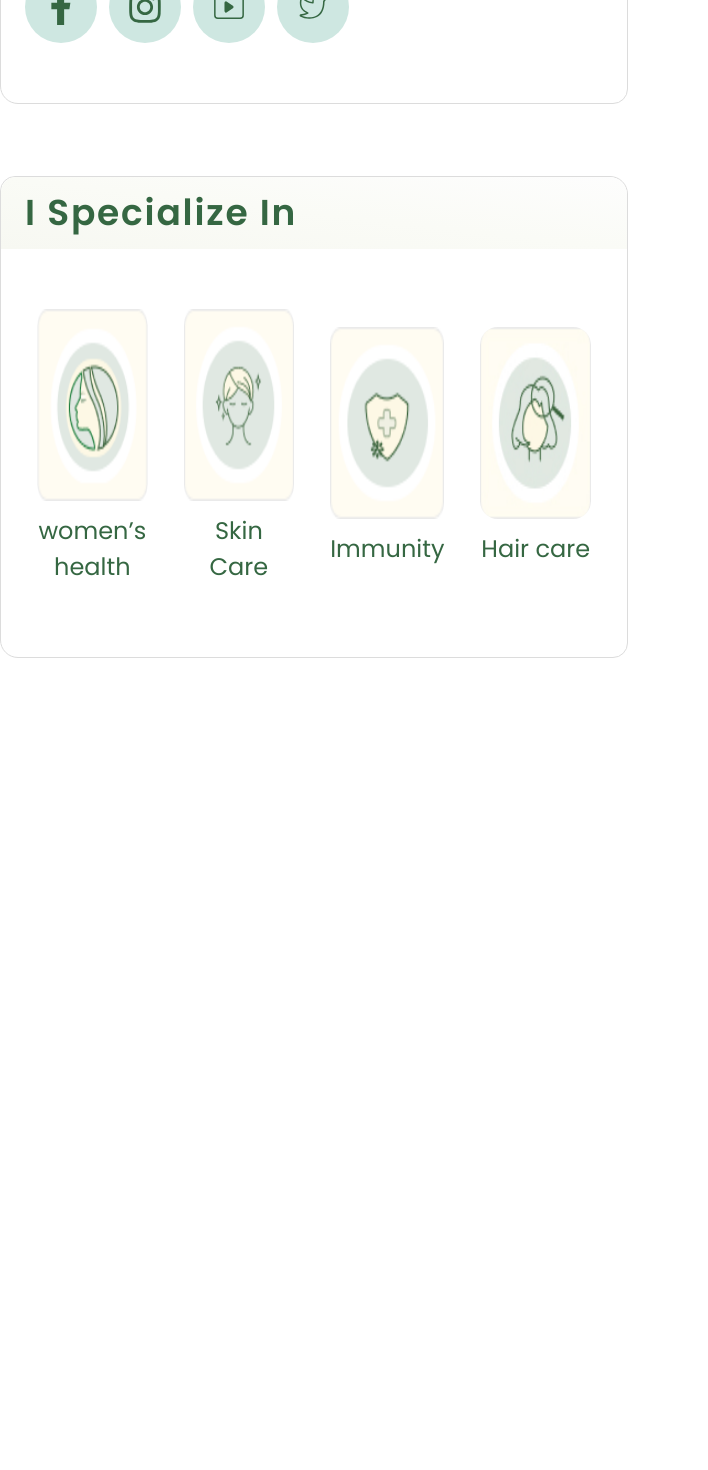
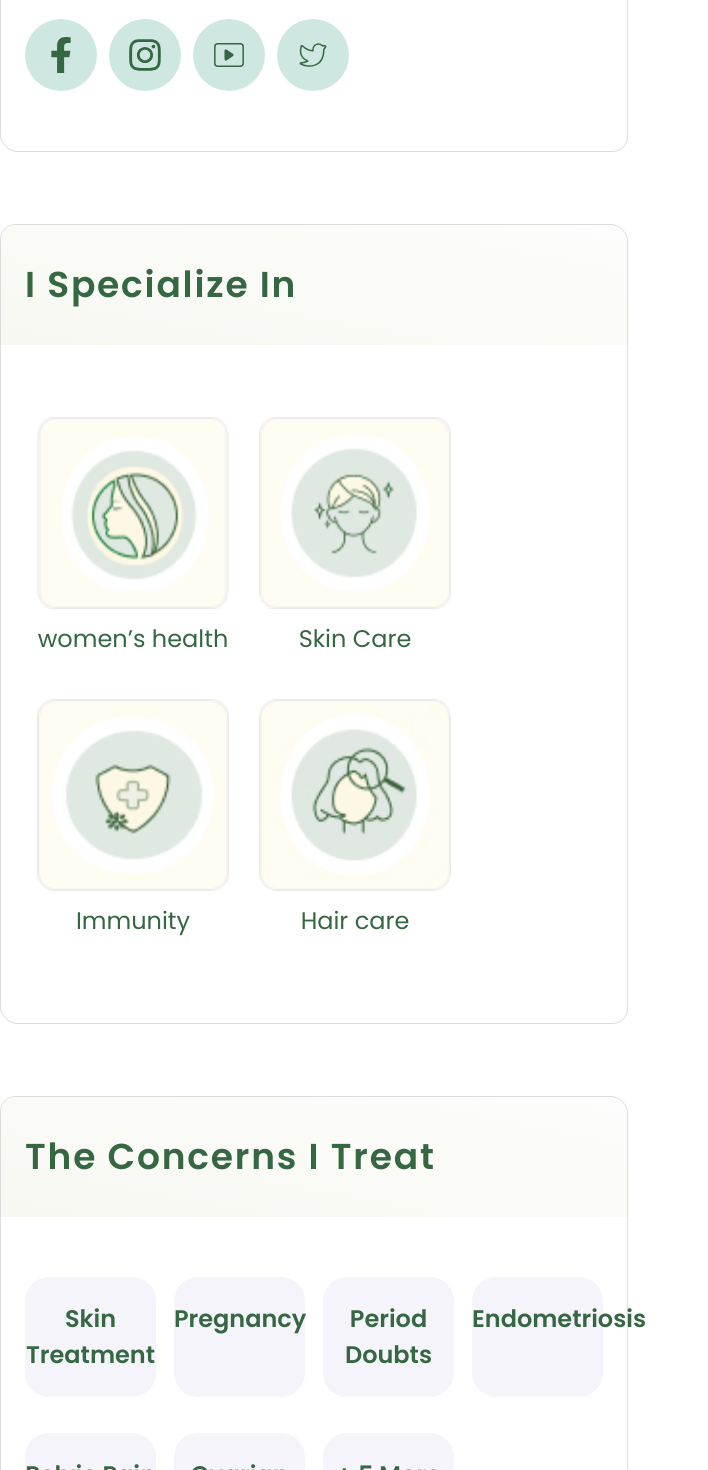
Before and after one commit to subroto23/jobTask-Doctor, a React (Vite) app: page /find-doctors in a window 1280 px wide. Shown: the part 1330-2800 px from the top of the page, without its empty margins (0-708 px from the left). Before the commit the page ends 1988 px from the top, so only its background shows below. Built offline with nearby package versions, Linux system fonts and the light colour scheme.

Commit message:
Exprience and Wordk

```diff
--- /dev/null
+++ b/src/components/ConcernsTreat/ConcernsTreat.tsx
@@ -0,0 +1,35 @@
+import TitleBasedSection from "../../utlis/SectionDecleration/TitleBasedSection";
+
+const ConcernsTreat = () => {
+  return (
+    <TitleBasedSection title={"The Concerns I Treat"}>
+      <div className="grid md:grid-cols-4 gap-x-3 gap-y-6">
+        <div className="bg-skin-specilist-btn text-center py-4 rounded-2xl">
+          <span className="text-skin-primary font-semibold">
+            Skin Treatment
+          </span>
+        </div>
+        <div className="bg-skin-specilist-btn text-center py-4 rounded-2xl">
+          <span className="text-skin-primary font-semibold">Pregnancy</span>
+        </div>
+        <div className="bg-skin-specilist-btn text-center py-4 rounded-2xl">
+          <span className="text-skin-primary font-semibold">Period Doubts</span>
+        </div>
+        <div className="bg-skin-specilist-btn text-center py-4 rounded-2xl">
+          <span className="text-skin-primary font-semibold">Endometriosis</span>
+        </div>
+        <div className="bg-skin-specilist-btn text-center py-4 rounded-2xl">
+          <span className="text-skin-primary font-semibold">Pelvic Pain</span>
+        </div>
+        <div className="bg-skin-specilist-btn text-center py-4 rounded-2xl">
+          <span className="text-skin-primary font-semibold">Ovarian Cysts</span>
+        </div>
+        <div className="bg-skin-specilist-btn text-center py-4 rounded-2xl">
+          <span className="text-skin-primary font-semibold">+ 5 More</span>
+        </div>
+      </div>
+    </TitleBasedSection>
+  );
+};
+
+export default ConcernsTreat;
--- a/src/components/DoctorProfile/DoctorProfileCard.tsx
+++ b/src/components/DoctorProfile/DoctorProfileCard.tsx
@@ -5,7 +5,7 @@ import { FaPlus } from "react-icons/fa6";
 const DoctorProfileCard = () => {
   return (
     <div className="border border-[#DCDCDC] rounded-[15px_18px] text-skin-secoundry pb-4">
-      <div className="rounded-[15px_18px_0px_0px] bg-gradient-to-tr from-skin-gradent-start via-skin-gradent-center to-skin-gradent-end py-2 px-4 font-semibold flex justify-between items-center">
+      <div className="rounded-[15px_18px_0px_0px] bg-gradient-to-tr from-skin-gradent-start via-skin-gradent-center to-skin-gradent-end py-6 px-4 font-semibold flex justify-between items-center">
         <span className="text-2xl tracking-wider text-skin-primary">
           A Little About me{" "}
         </span>
--- a/src/components/SpecializeSection/SpecializeSection.tsx
+++ b/src/components/SpecializeSection/SpecializeSection.tsx
@@ -7,8 +7,8 @@ import HairCare from "../../assets/images/HairCare.jpg";
 const SpecializeSection = () => {
   return (
     <TitleBasedSection title={"I Specialize In"}>
-      <div className="p-4 my-4 flex gap-2">
-        <div className=" border-skin-border-primary p-2 flex flex-col justify-center">
+      <div className="flex flex-wrap gap-1">
+        <div className="border-skin-border-primary p-2 flex flex-col justify-center">
           <img src={womenHealth} className="w-32 h-32" />
           <p className="text-center text-skin-primary py-2">women’s health</p>
         </div>
--- /dev/null
+++ b/src/components/WorkAndExpreince/WorkAndExprience.tsx
@@ -0,0 +1,52 @@
+import TitleBasedSection from "../../utlis/SectionDecleration/TitleBasedSection";
+import { MdOutlineHomeWork } from "react-icons/md";
+
+const WorkAndExprience = () => {
+  const exprienceInfoCreating = (
+    title: string,
+    degistation: string,
+    joiningDate: string
+  ) => {
+    return (
+      <>
+        <div className=" bg-skin-icon-card h-20 w-20 rounded-md flex justify-center items-center">
+          <span>
+            <MdOutlineHomeWork className="text-[2E37A4] text-5xl" />
+          </span>
+        </div>
+        <div className="col-span-3">
+          <h1 className="text-skin-secoundry mb-3">{title}</h1>
+          <span className="text-skin-muted">{degistation}</span>
+        </div>
+        <div className="self-start">
+          <span className="text-skin-muted">{joiningDate}</span>
+        </div>
+      </>
+    );
+  };
+  return (
+    <TitleBasedSection title={"My Work Experience"}>
+      <div className="space-y-10 mb-8">
+        <h1 className="text-skin-primary text-2xl font-semibold">
+          I have been in practice for : 7+ Years
+        </h1>
+        <hr className="w-[80%] border-skin-border-primary" />
+      </div>
+      <div className="grid md:grid-cols-5 gap-y-12">
+        {exprienceInfoCreating(
+          "Midtown Medical Clinic",
+          "Senior doctor",
+          "2016-present"
+        )}
+
+        {exprienceInfoCreating(
+          "Midtown Medical Clinic",
+          "Senior doctor",
+          "2016-2015"
+        )}
+      </div>
+    </TitleBasedSection>
+  );
+};
+
+export default WorkAndExprience;
--- a/src/pages/FindDoctors.tsx
+++ b/src/pages/FindDoctors.tsx
@@ -1,6 +1,8 @@
 import DoctorAppoinmentBanner from "../components/Banner/DoctorAppoinmentBanner";
+import ConcernsTreat from "../components/ConcernsTreat/ConcernsTreat";
 import DoctorProfileCard from "../components/DoctorProfile/DoctorProfileCard";
 import SpecializeSection from "../components/SpecializeSection/SpecializeSection";
+import WorkAndExprience from "../components/WorkAndExpreince/WorkAndExprience";
 
 const FindDoctors = () => {
   return (
@@ -10,6 +12,8 @@ const FindDoctors = () => {
         <div>
           <DoctorProfileCard />
           <SpecializeSection />
+          <ConcernsTreat />
+          <WorkAndExprience />
         </div>
       </div>
     </>
--- a/src/utlis/SectionDecleration/TitleBasedSection.tsx
+++ b/src/utlis/SectionDecleration/TitleBasedSection.tsx
@@ -6,12 +6,12 @@ interface IChildrenProps {
 const TitleBasedSection = ({ children, title }: IChildrenProps) => {
   return (
     <div className="border border-[#DCDCDC] rounded-[15px_18px] text-skin-secoundry mt-12">
-      <div className="rounded-[15px_18px_0px_0px] bg-gradient-to-tr from-skin-gradent-start via-skin-gradent-center to-skin-gradent-end py-2 px-4 font-semibold flex justify-between items-center">
+      <div className="rounded-[15px_18px_0px_0px] bg-gradient-to-tr from-skin-gradent-start via-skin-gradent-center to-skin-gradent-end py-6 px-4 font-semibold flex justify-between items-center">
         <span className="text-2xl tracking-wider text-skin-primary">
           {title}
         </span>
       </div>
-      {children}
+      <div className="px-4 py-6 my-4">{children}</div>
     </div>
   );
 };
```
